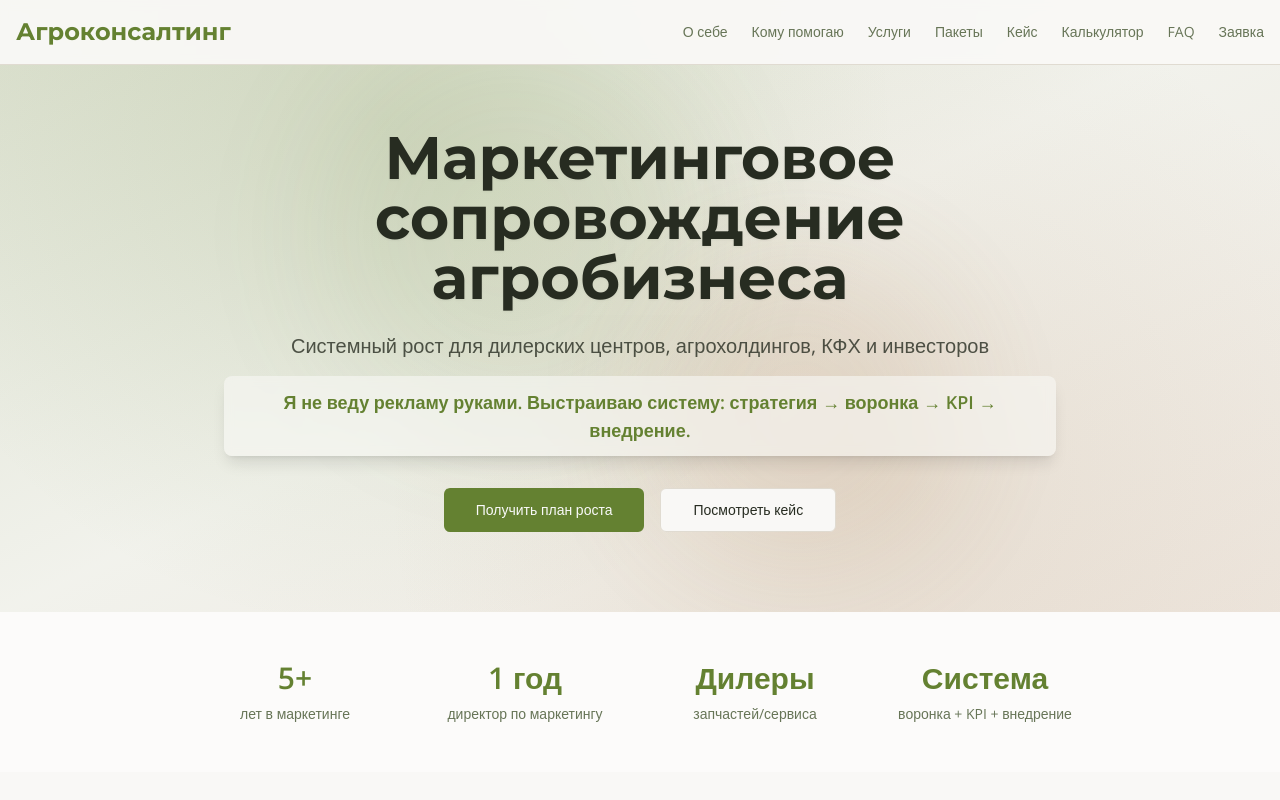
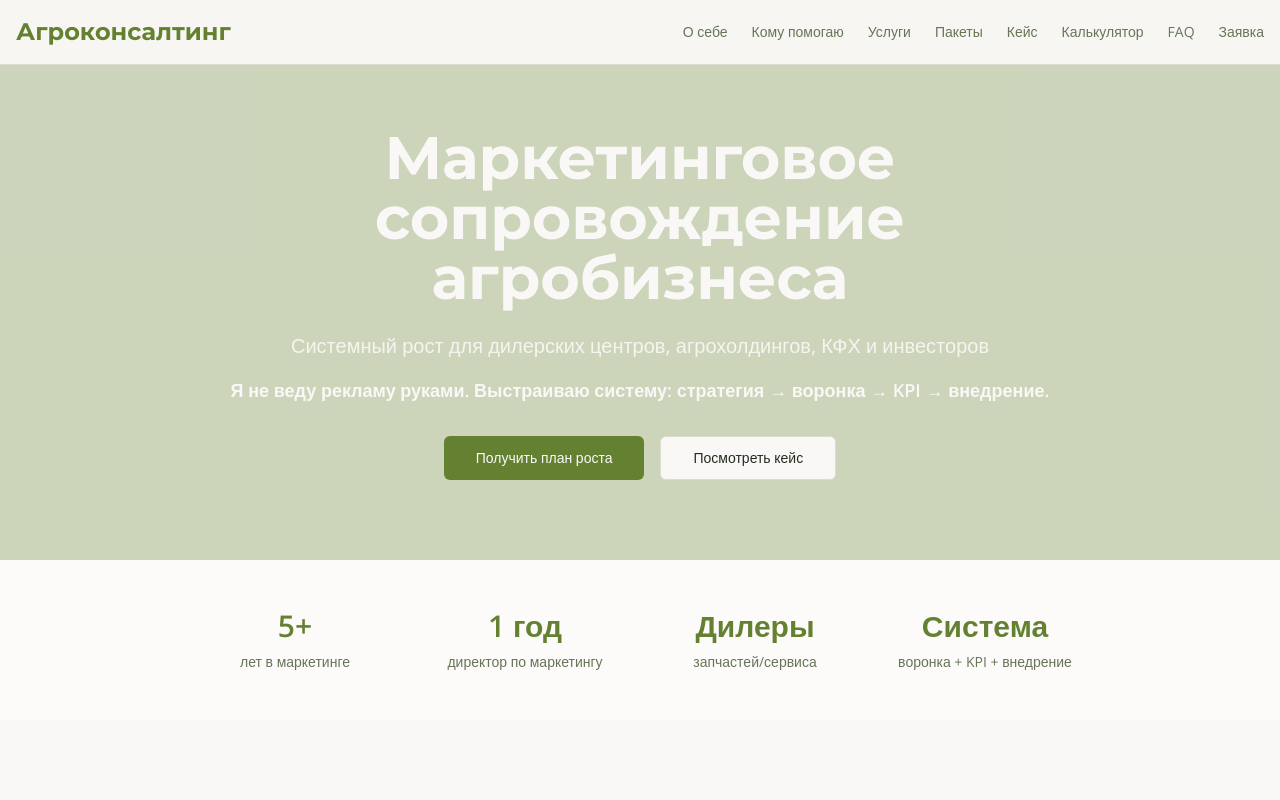
Before and after one commit to pr-poehali-dev/agrosconsulting-landing, a React (Vite) app: page / in a window 1280 px wide. Shown: the top 800 px of the page. Built offline with nearby package versions, Linux system fonts and the light colour scheme.

Commit message:
Фон первого блока оливковый

```diff
--- a/src/pages/Index.tsx
+++ b/src/pages/Index.tsx
@@ -141,20 +141,16 @@ export default function Index() {
         )}
       </header>
 
-      <section className="pt-32 pb-20 px-4 relative overflow-hidden bg-gradient-to-br from-primary/20 via-primary/5 to-secondary/15">
-        <div className="absolute inset-0 bg-[radial-gradient(circle_at_30%_20%,_hsl(82,45%,35%,0.15),transparent_50%)] pointer-events-none"></div>
-        <div className="absolute inset-0 bg-[radial-gradient(circle_at_70%_80%,_hsl(30,35%,50%,0.12),transparent_50%)] pointer-events-none"></div>
-        <div className="absolute top-10 left-1/4 w-96 h-96 bg-primary/20 rounded-full blur-3xl pointer-events-none animate-pulse"></div>
-        <div className="absolute bottom-10 right-1/4 w-80 h-80 bg-secondary/15 rounded-full blur-3xl pointer-events-none animate-pulse" style={{animationDelay: '1s'}}></div>
-        <div className="container mx-auto max-w-4xl text-center relative z-10">
+      <section className="pt-32 pb-20 px-4 bg-primary/30">
+        <div className="container mx-auto max-w-4xl text-center">
           <div className="animate-fade-in">
-            <h1 className="text-5xl lg:text-6xl font-bold mb-6 leading-tight drop-shadow-sm">
+            <h1 className="text-5xl lg:text-6xl font-bold mb-6 leading-tight text-background">
               Маркетинговое сопровождение агробизнеса
             </h1>
-            <p className="text-xl text-foreground/80 mb-4 font-medium">
+            <p className="text-xl text-background/90 mb-4">
               Системный рост для дилерских центров, агрохолдингов, КФХ и инвесторов
             </p>
-            <p className="text-lg text-primary mb-8 font-bold bg-background/60 backdrop-blur-sm py-3 px-6 rounded-lg inline-block shadow-lg">
+            <p className="text-lg text-background mb-8 font-semibold">
               Я не веду рекламу руками. Выстраиваю систему: стратегия → воронка → KPI → внедрение.
             </p>
             <div className="flex flex-wrap gap-4 justify-center">
```
